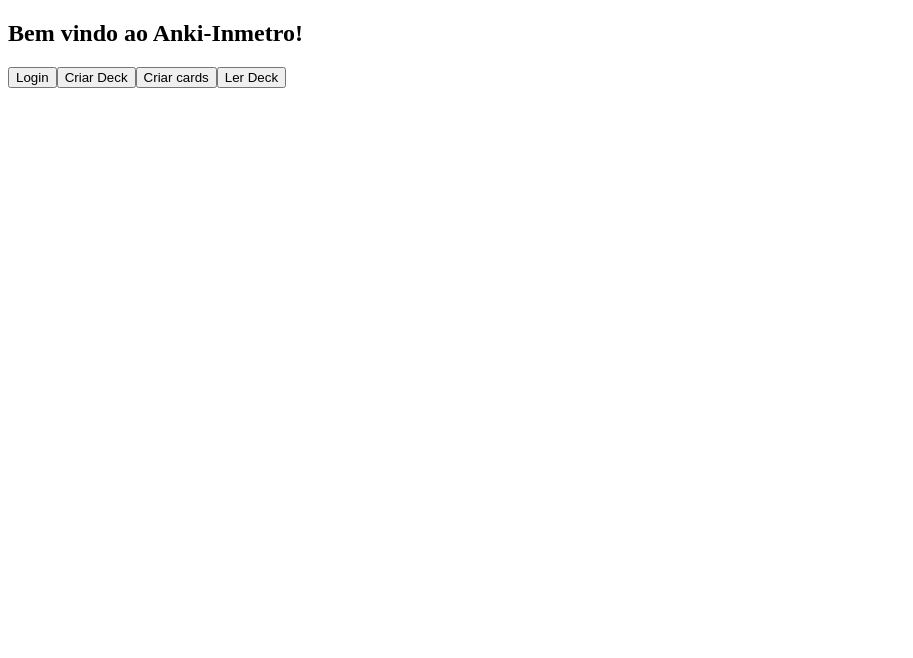
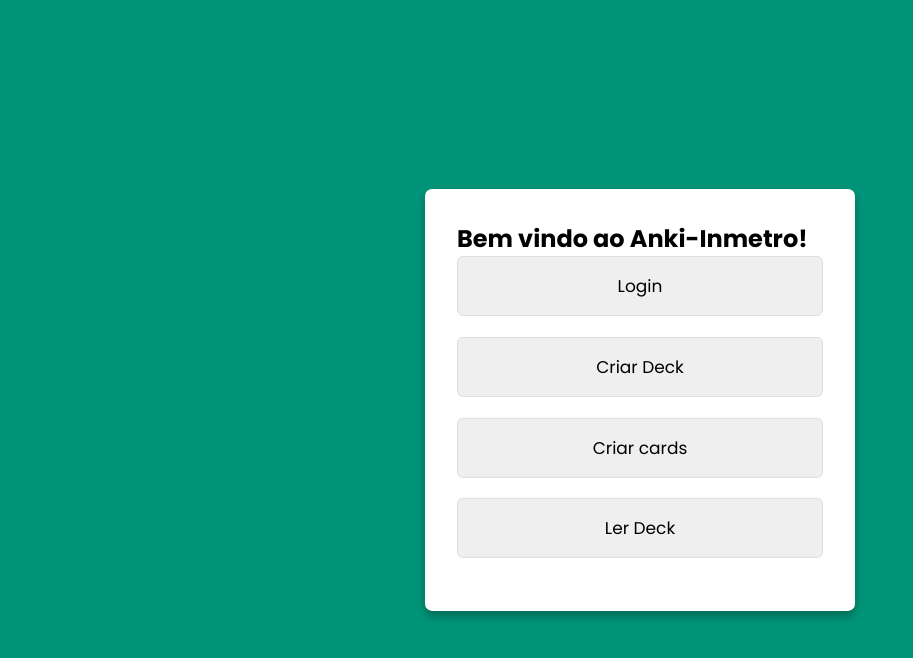
Before and after one commit to sdrjolbert/Anki-Inmetro, a React (Vite) app: page / in a window 1280 px wide. Shown: the top 658 px of the page, without its empty margins (0-913 px from the left). Built offline with nearby package versions, Linux system fonts and the light colour scheme.

Commit message:
css update

```diff
--- /dev/null
+++ b/src/App.css
@@ -0,0 +1,90 @@
+/* Import Google font - Poppins */
+@import url('https://fonts.googleapis.com/css2?family=Poppins:wght@200;300;400;500;600;700&display=swap');
+*{
+  margin: 0;
+  padding: 0;
+  box-sizing: border-box;
+  font-family: 'Poppins', sans-serif;
+}
+body{
+  min-height: 100vh;
+  width: 100%;
+  background: #009579;
+}
+.container{
+  position: absolute;
+  top: 50%;
+  left: 50%;
+  transform: translate(-50%,-50%);
+  max-width: 430px;
+  width: 100%;
+  background: #fff;
+  border-radius: 7px;
+  box-shadow: 0 5px 10px rgba(0,0,0,0.3);
+}
+.container .registration{
+  display: none;
+}
+#check:checked ~ .registration{
+  display: block;
+}
+#check:checked ~ .login{
+  display: none;
+}
+#check{
+  display: none;
+}
+.container .form{
+  padding: 2rem;
+}
+.form header{
+  font-size: 2rem;
+  font-weight: 500;
+  text-align: center;
+  margin-bottom: 1.5rem;
+}
+ .form input{
+   height: 60px;
+   width: 100%;
+   padding: 0 15px;
+   font-size: 17px;
+   margin-bottom: 1.3rem;
+   border: 1px solid #ddd;
+   border-radius: 6px;
+   outline: none;
+ }
+ .form input:focus{
+   box-shadow: 0 1px 0 rgba(0,0,0,0.2);
+ }
+.form a{
+  font-size: 16px;
+  color: #009579;
+  text-decoration: none;
+}
+.form a:hover{
+  text-decoration: underline;
+}
+.form input.button{
+  color: #fff;
+  background: #009579;
+  font-size: 1.2rem;
+  font-weight: 500;
+  letter-spacing: 1px;
+  margin-top: 1.7rem;
+  cursor: pointer;
+  transition: 0.4s;
+}
+.form input.button:hover{
+  background: #006653;
+}
+.signup{
+  font-size: 17px;
+  text-align: center;
+}
+.signup label{
+  color: #009579;
+  cursor: pointer;
+}
+.signup label:hover{
+  text-decoration: underline;
+}
--- a/src/App.jsx
+++ b/src/App.jsx
@@ -7,6 +7,7 @@ import ReadDeck from './Components/Pages/ReadDeck';
 import HomePage from './Components/Pages/HomePage';
 import Login from './Components/Login/Login';
 import Deck from './Components/Deck/Deck';
+import './App.css';
 
 function App() {
   const [decks, setDecks] = useState([]);
@@ -24,9 +25,9 @@ function App() {
   };
 
   return (
-    <div className="App">
+    <div className="container">
       <BrowserRouter>
-        <main className="AppBody">
+        <main className="login form">
           <Routes>
             <Route path="/" element={<HomePage />} />
             <Route path="login/*" element={<Login />} />
```
Also changed, not shown: 1 other file (tests, documents, lock files or other folders).
